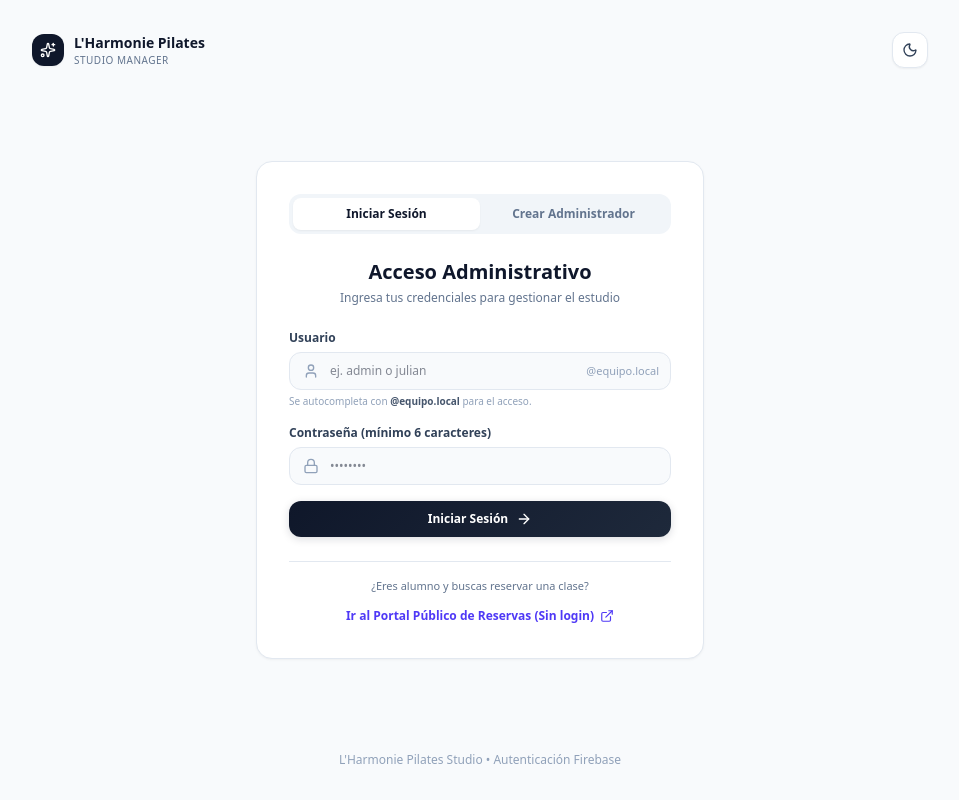
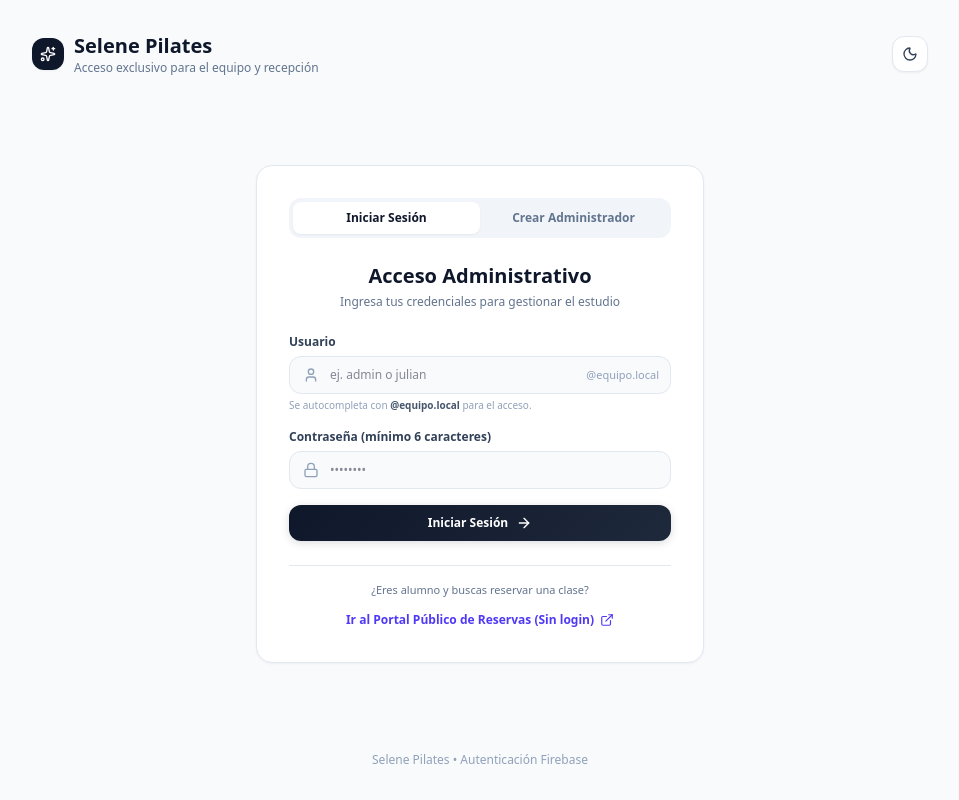
Before and after one commit to julyrodriguez/pilates, a Next.js app: page /login in a window 1280 px wide. Shown: the whole page, without its empty margins (160-1119 px from the left). Built offline with nearby package versions, Linux system fonts and the light colour scheme; no server answers; the database is empty.

Commit message:
chore: rename studio branding to Selene Pilates across entire application

```diff
--- a/src/app/api/send-email/route.ts
+++ b/src/app/api/send-email/route.ts
@@ -15,7 +15,7 @@ export async function POST(req: Request) {
       room,
       cancellationCode,
       cancellationUrl,
-      studioName = "L'Harmonie Pilates Studio",
+      studioName = "Selene Pilates",
     } = body;
 
     if (!recipientEmail) {
--- a/src/app/cancelar/[code]/page.tsx
+++ b/src/app/cancelar/[code]/page.tsx
@@ -23,7 +23,7 @@ export default function CancelarWithCodePage({ params }: PageProps) {
           </div>
           <div>
             <h1 className="text-sm font-bold text-slate-900 dark:text-slate-100">
-              L&apos;Harmonie Pilates
+              Selene Pilates
             </h1>
             <p className="text-[10px] text-slate-500 dark:text-slate-400 font-semibold">
               Cancelación Directa
@@ -48,7 +48,7 @@ export default function CancelarWithCodePage({ params }: PageProps) {
       </main>
 
       <footer className="text-center text-xs text-slate-400 dark:text-slate-500 pt-6">
-        L&apos;Harmonie Pilates Studio • Sistema de cancelación automática
+        Selene Pilates • Sistema de cancelación automática
       </footer>
     </div>
   );
--- a/src/app/cancelar/page.tsx
+++ b/src/app/cancelar/page.tsx
@@ -16,10 +16,10 @@ export default function CancelarGeneralPage() {
           </div>
           <div>
             <h1 className="text-sm font-bold text-slate-900 dark:text-slate-100">
-              L&apos;Harmonie Pilates
+              Selene Pilates
             </h1>
             <p className="text-[10px] text-slate-500 dark:text-slate-400 font-semibold">
-              Cancelación Directa
+              Portal de Cancelación de Alumnos
             </p>
           </div>
         </Link>
@@ -41,7 +41,7 @@ export default function CancelarGeneralPage() {
       </main>
 
       <footer className="text-center text-xs text-slate-400 dark:text-slate-500 pt-6">
-        L&apos;Harmonie Pilates Studio • Sistema de cancelación automática
+        Selene Pilates • Sistema de cancelación automática
       </footer>
     </div>
   );
--- a/src/app/instructores/page.tsx
+++ b/src/app/instructores/page.tsx
@@ -38,8 +38,8 @@ export default function InstructoresPage() {
           <h2 className="text-lg font-bold text-slate-800 dark:text-rose-50">
             Equipo Docente ({instructors.length} instructores)
           </h2>
-          <p className="text-xs text-slate-500 dark:text-rose-300/70">
-            Instructores certificados de L&apos;Harmonie Pilates
+          <p className="text-xs text-slate-500 dark:text-slate-400 mt-0.5">
+            Instructores certificados de Selene Pilates
           </p>
         </div>
 
--- a/src/app/layout.tsx
+++ b/src/app/layout.tsx
@@ -5,9 +5,8 @@ import { AuthProvider } from "@/context/AuthContext";
 import { DataProvider } from "@/context/DataContext";
 
 export const metadata: Metadata = {
-  title: "L'Harmonie Pilates Studio - Sistema de Gestión y Reservas",
-  description:
-    "Plataforma moderna de gestión de turnos, aforos de Reformer y reservas públicas con cancelación automática.",
+  title: "Selene Pilates - Sistema de Gestión y Reservas",
+  description: "Plataforma integral de gestión de turnos, reservas y alumnos para Selene Pilates Studio.",
 };
 
 export default function RootLayout({
--- a/src/app/login/page.tsx
+++ b/src/app/login/page.tsx
@@ -98,11 +98,11 @@ export default function LoginPage() {
             <Sparkles className="w-4 h-4" />
           </div>
           <div>
-            <h1 className="text-sm font-bold text-slate-900 dark:text-slate-100">
-              L&apos;Harmonie Pilates
+            <h1 className="text-xl font-bold text-slate-900 dark:text-slate-100">
+              Selene Pilates
             </h1>
-            <p className="text-[10px] text-slate-500 dark:text-slate-400 font-medium uppercase tracking-wider">
-              Studio Manager
+            <p className="text-xs text-slate-500 dark:text-slate-400 font-medium">
+              Acceso exclusivo para el equipo y recepción
             </p>
           </div>
         </Link>
@@ -285,7 +285,7 @@ export default function LoginPage() {
 
       {/* Footer */}
       <footer className="text-center text-xs text-slate-400 dark:text-slate-500 pt-6">
-        L&apos;Harmonie Pilates Studio • Autenticación Firebase
+        Selene Pilates • Autenticación Firebase
       </footer>
     </div>
   );
--- a/src/components/layout/Header.tsx
+++ b/src/components/layout/Header.tsx
@@ -52,7 +52,7 @@ export function Header({
   const pathname = usePathname();
   const { isFirebaseActive } = useData();
   const currentHeader = pageTitles[pathname] || {
-    title: "L'Harmonie Pilates Studio",
+    title: "Selene Pilates",
     subtitle: "Sistema de gestión integral",
   };
 
--- a/src/lib/mockData.ts
+++ b/src/lib/mockData.ts
@@ -1,11 +1,11 @@
 import { Shift, Booking, Instructor, Client, EmailLog, StudioSettings } from "@/types";
 
 export const initialStudioSettings: StudioSettings = {
-  studioName: "L'Harmonie Pilates Studio",
+  studioName: "Selene Pilates",
   tagline: "Equilibrio, Fuerza y Movimiento Consciente",
   address: "Av. Alvear 1850, Recoleta, Buenos Aires",
   phone: "+54 11 4892-3300",
-  instagram: "@lharmonie.pilates",
+  instagram: "@selene.pilates",
   cancellationWindowHours: 2,
   allowWaitlist: true,
   currency: "ARS",
```
